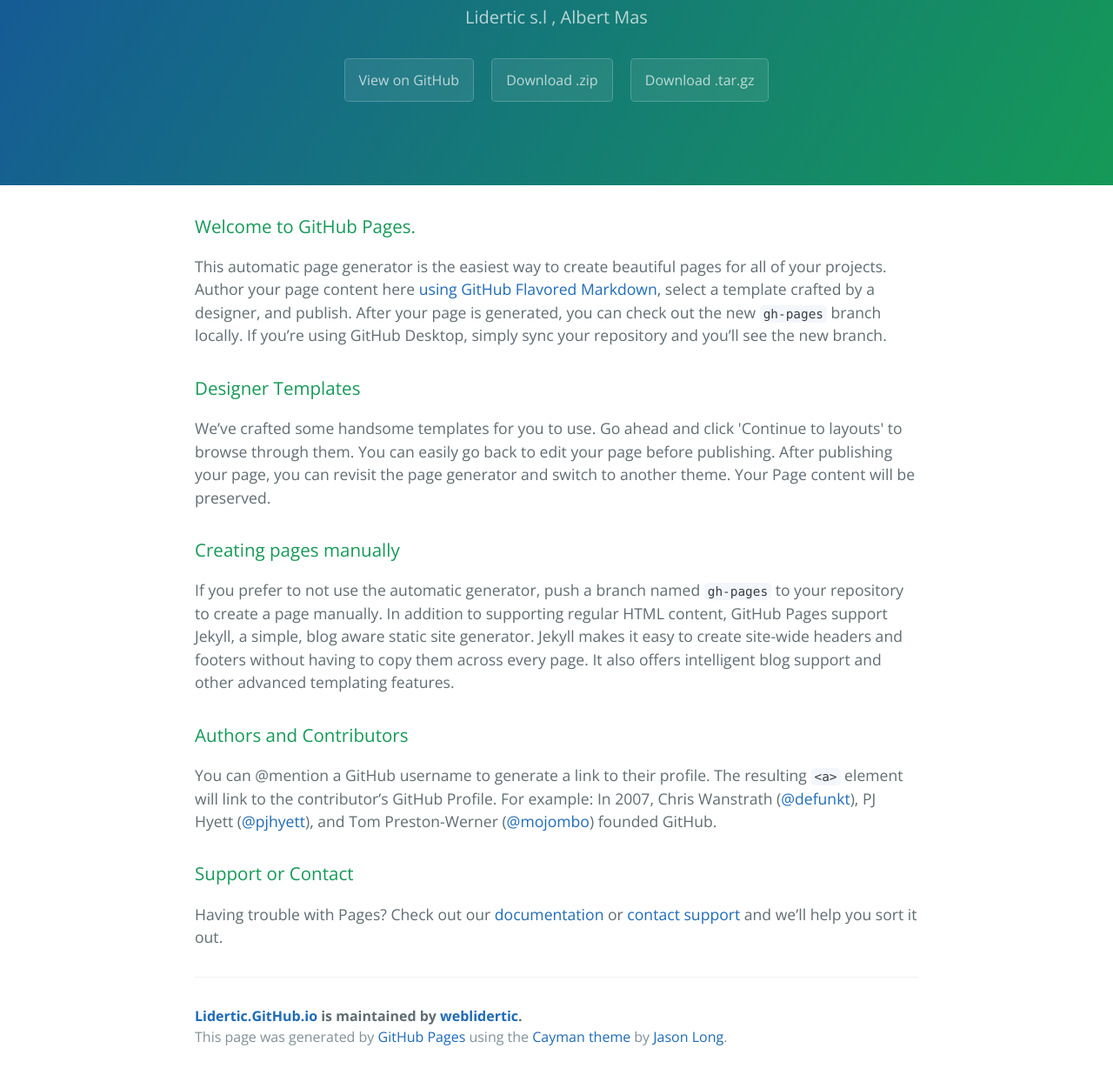
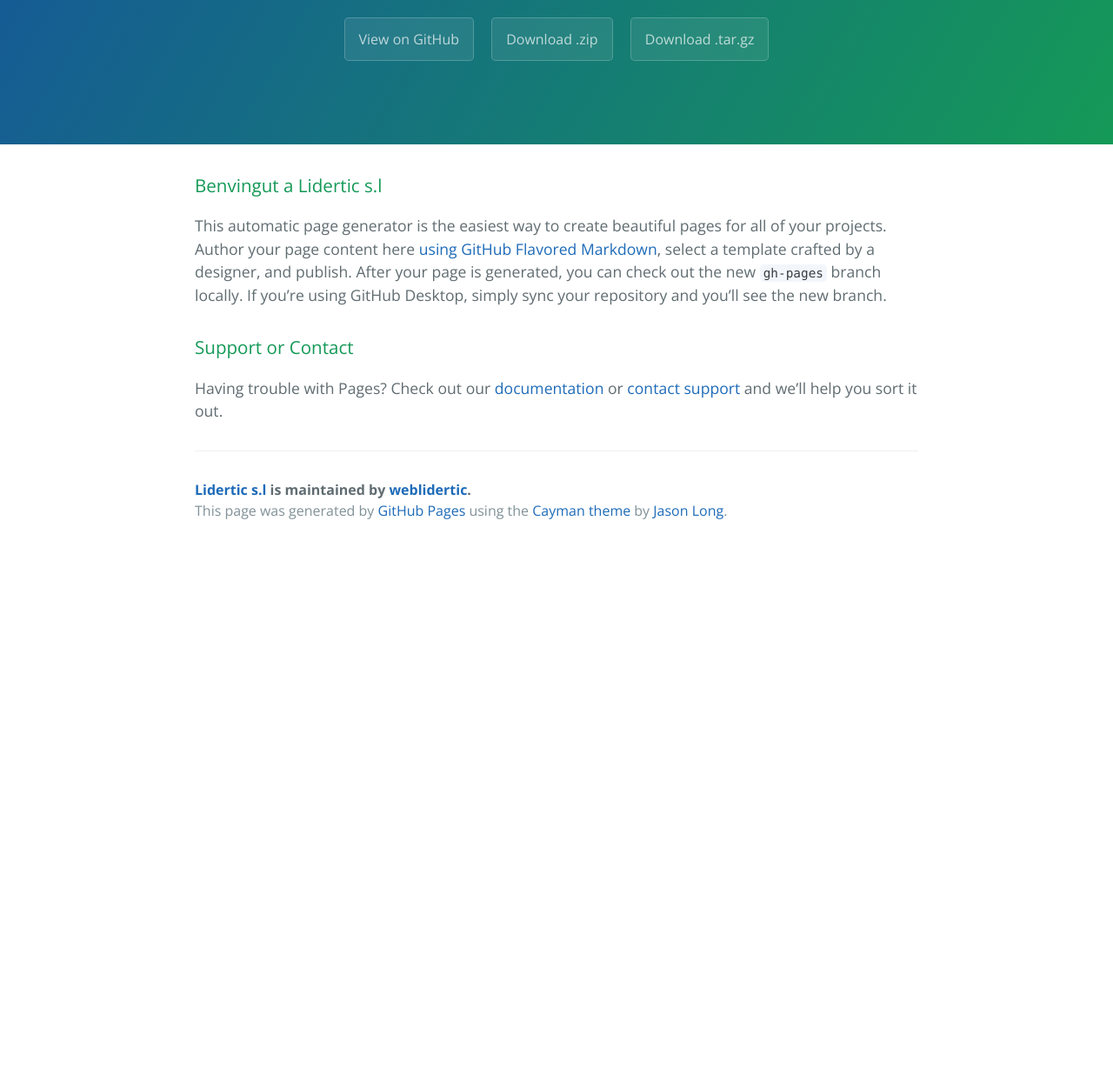
Before and after one commit to weblidertic/lidertic.github.io, a plain HTML site: page index.html in a window 1280 px wide. Shown: the part 170-1406 px from the top of the page at 87% size. After the commit the page ends 801 px from the top, so only its background shows below. Drawn offline with nearby package versions, Linux system fonts and the light colour scheme.

```diff
--- a/index.html
+++ b/index.html
@@ -2,7 +2,7 @@
 <html lang="en-us">
   <head>
     <meta charset="UTF-8">
-    <title>Lidertic.GitHub.io by weblidertic</title>
+    <title>Lidertic s.l by weblidertic</title>
     <meta name="viewport" content="width=device-width, initial-scale=1">
     <link rel="stylesheet" type="text/css" href="stylesheets/normalize.css" media="screen">
     <link href='https://fonts.googleapis.com/css?family=Open+Sans:400,700' rel='stylesheet' type='text/css'>
@@ -11,8 +11,8 @@
   </head>
   <body>
     <section class="page-header">
-      <h1 class="project-name">Lidertic.GitHub.io</h1>
-      <h2 class="project-tagline">Lidertic s.l , Albert Mas</h2>
+      <h1 class="project-name">Lidertic s.l</h1>
+      <h2 class="project-tagline"></h2>
       <a href="https://github.com/weblidertic/lidertic.github.io" class="btn">View on GitHub</a>
       <a href="https://github.com/weblidertic/lidertic.github.io/zipball/master" class="btn">Download .zip</a>
       <a href="https://github.com/weblidertic/lidertic.github.io/tarball/master" class="btn">Download .tar.gz</a>
@@ -20,24 +20,9 @@
 
     <section class="main-content">
       <h3>
-<a id="welcome-to-github-pages" class="anchor" href="#welcome-to-github-pages" aria-hidden="true"><span aria-hidden="true" class="octicon octicon-link"></span></a>Welcome to GitHub Pages.</h3>
+<a id="benvingut-a-lidertic-sl" class="anchor" href="#benvingut-a-lidertic-sl" aria-hidden="true"><span aria-hidden="true" class="octicon octicon-link"></span></a>Benvingut a Lidertic s.l</h3>
 
 <p>This automatic page generator is the easiest way to create beautiful pages for all of your projects. Author your page content here <a href="https://guides.github.com/features/mastering-markdown/">using GitHub Flavored Markdown</a>, select a template crafted by a designer, and publish. After your page is generated, you can check out the new <code>gh-pages</code> branch locally. If you’re using GitHub Desktop, simply sync your repository and you’ll see the new branch.</p>
-
-<h3>
-<a id="designer-templates" class="anchor" href="#designer-templates" aria-hidden="true"><span aria-hidden="true" class="octicon octicon-link"></span></a>Designer Templates</h3>
-
-<p>We’ve crafted some handsome templates for you to use. Go ahead and click 'Continue to layouts' to browse through them. You can easily go back to edit your page before publishing. After publishing your page, you can revisit the page generator and switch to another theme. Your Page content will be preserved.</p>
-
-<h3>
-<a id="creating-pages-manually" class="anchor" href="#creating-pages-manually" aria-hidden="true"><span aria-hidden="true" class="octicon octicon-link"></span></a>Creating pages manually</h3>
-
-<p>If you prefer to not use the automatic generator, push a branch named <code>gh-pages</code> to your repository to create a page manually. In addition to supporting regular HTML content, GitHub Pages support Jekyll, a simple, blog aware static site generator. Jekyll makes it easy to create site-wide headers and footers without having to copy them across every page. It also offers intelligent blog support and other advanced templating features.</p>
-
-<h3>
-<a id="authors-and-contributors" class="anchor" href="#authors-and-contributors" aria-hidden="true"><span aria-hidden="true" class="octicon octicon-link"></span></a>Authors and Contributors</h3>
-
-<p>You can @mention a GitHub username to generate a link to their profile. The resulting <code>&lt;a&gt;</code> element will link to the contributor’s GitHub Profile. For example: In 2007, Chris Wanstrath (<a href="https://github.com/defunkt" class="user-mention">@defunkt</a>), PJ Hyett (<a href="https://github.com/pjhyett" class="user-mention">@pjhyett</a>), and Tom Preston-Werner (<a href="https://github.com/mojombo" class="user-mention">@mojombo</a>) founded GitHub.</p>
 
 <h3>
 <a id="support-or-contact" class="anchor" href="#support-or-contact" aria-hidden="true"><span aria-hidden="true" class="octicon octicon-link"></span></a>Support or Contact</h3>
@@ -45,7 +30,7 @@
 <p>Having trouble with Pages? Check out our <a href="https://help.github.com/pages">documentation</a> or <a href="https://github.com/contact">contact support</a> and we’ll help you sort it out.</p>
 
       <footer class="site-footer">
-        <span class="site-footer-owner"><a href="https://github.com/weblidertic/lidertic.github.io">Lidertic.GitHub.io</a> is maintained by <a href="https://github.com/weblidertic">weblidertic</a>.</span>
+        <span class="site-footer-owner"><a href="https://github.com/weblidertic/lidertic.github.io">Lidertic s.l</a> is maintained by <a href="https://github.com/weblidertic">weblidertic</a>.</span>
 
         <span class="site-footer-credits">This page was generated by <a href="https://pages.github.com">GitHub Pages</a> using the <a href="https://github.com/jasonlong/cayman-theme">Cayman theme</a> by <a href="https://twitter.com/jasonlong">Jason Long</a>.</span>
       </footer>
```
Also changed, not shown: params.json (+3 -3 lines).
